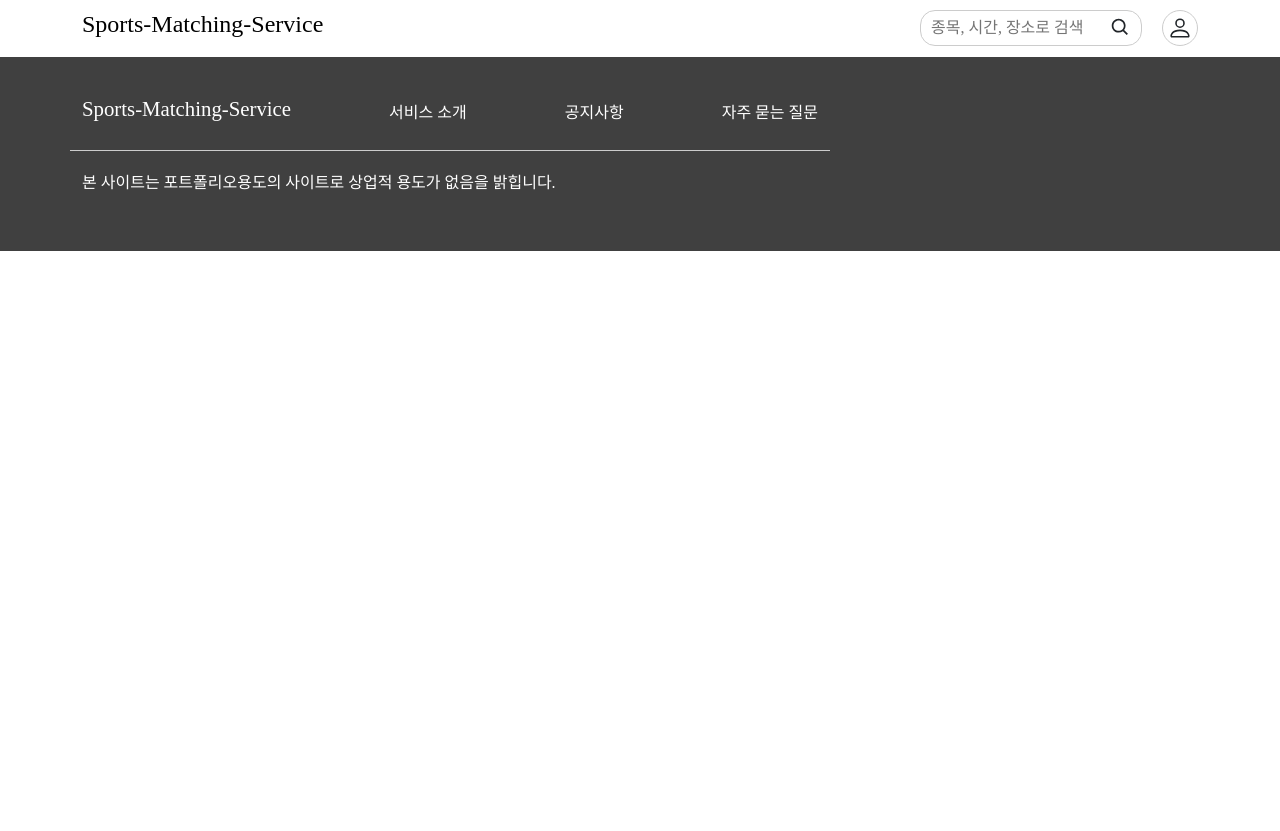
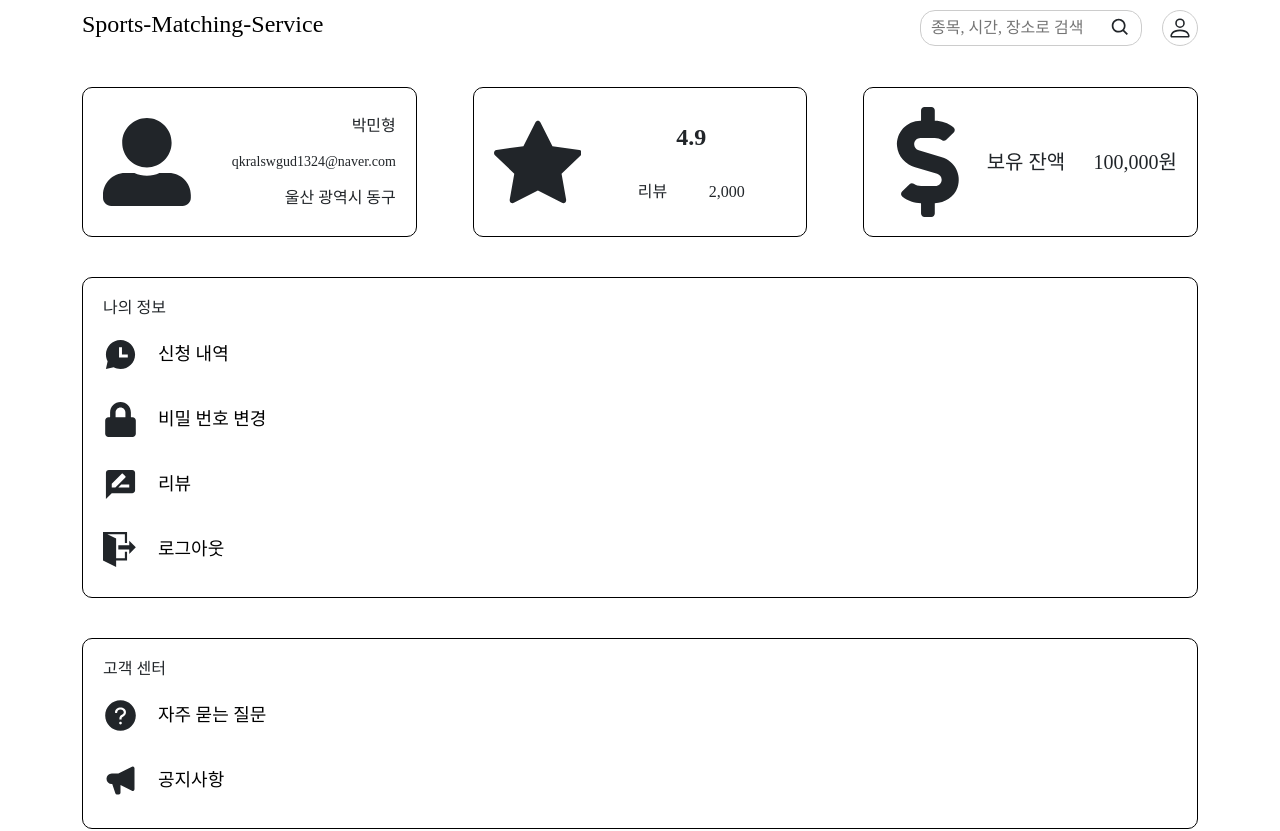
Before and after one commit to Sports-Matching-Service/Frontend, a React (Create React App) app: page /mypage in a window 1280 px wide. Shown: the top 831 px of the page. Before the commit the page ends 800 px from the top, so only its background shows below. Built offline with nearby package versions, Linux system fonts and the light colour scheme; a web font is replaced by a local one.

Commit message:
🐎 Add : MyPage
react-query 패키지 설치 및 적용
mypage 구현

```diff
--- a/package.json
+++ b/package.json
@@ -16,6 +16,7 @@
     "react-hook-form": "^7.37.0",
     "react-icons": "^4.4.0",
     "react-intersection-observer": "^9.4.0",
+    "react-query": "^3.39.2",
     "react-redux": "^8.0.4",
     "react-router-dom": "^6.4.2",
     "react-scripts": "5.0.1",
--- a/src/App.js
+++ b/src/App.js
@@ -1,13 +1,14 @@
-import { Container } from 'react-bootstrap'
-import 'bootstrap/dist/css/bootstrap.min.css'
-import './style/scss/index.scss'
-import Header from './components/common/Header'
-import { BrowserRouter, Routes, Route } from 'react-router-dom'
-import MainRoute from './route/MainRoute'
-import Footer from './components/common/Footer'
-import LoginModal from './components/common/LoginModal'
-import SignUpRoute from './route/SignUpRoute'
-import MatchRegisRoute from './route/MatchRegisRoute'
+import { Container } from "react-bootstrap";
+import "bootstrap/dist/css/bootstrap.min.css";
+import "./style/scss/index.scss";
+import Header from "./components/common/Header";
+import { BrowserRouter, Routes, Route } from "react-router-dom";
+import MainRoute from "./route/MainRoute";
+import Footer from "./components/common/Footer";
+import LoginModal from "./components/common/LoginModal";
+import SignUpRoute from "./route/SignUpRoute";
+import MatchRegisRoute from "./route/MatchRegisRoute";
+import MyPageRoute from "./route/MyPageRoute";
 
 function App() {
   return (
@@ -19,13 +20,14 @@ function App() {
             <Route path="/" element={<MainRoute />} />
             <Route path="/signup" element={<SignUpRoute />} />
             <Route path="/matchregis" element={<MatchRegisRoute />} />
+            <Route path="/mypage" element={<MyPageRoute />} />
           </Routes>
         </div>
       </Container>
       <Footer />
       <LoginModal />
     </BrowserRouter>
-  )
+  );
 }
 
-export default App
+export default App;
--- /dev/null
+++ b/src/components/view/MyPage.jsx
@@ -0,0 +1,208 @@
+import React from "react";
+import { Col, Row } from "react-bootstrap";
+import styled from "styled-components";
+import { FaUserAlt, FaDollarSign, FaLock } from "react-icons/fa";
+import { BsFillStarFill } from "react-icons/bs";
+import { RiChatHistoryFill } from "react-icons/ri";
+import { MdRateReview } from "react-icons/md";
+import { ImExit } from "react-icons/im";
+import { AiFillQuestionCircle } from "react-icons/ai";
+import { HiSpeakerphone } from "react-icons/hi";
+import { Link } from "react-router-dom";
+import { useQuery } from "react-query";
+import axios from "axios";
+
+const MyCardContainer = styled.div`
+  width: 100%;
+  display: flex;
+  justify-content: space-between;
+  margin: 30px 0 40px 0;
+`;
+
+const MyCard = styled.div`
+  width: 30%;
+  height: 150px;
+  padding: 20px 20px;
+  display: flex;
+  justify-content: space-between;
+  align-items: center;
+  border: 1px solid black;
+  border-radius: 10px;
+
+  & svg {
+    width: 30%;
+    height: 110px;
+  }
+`;
+
+const Card = styled.div`
+  display: flex;
+  flex-direction: column;
+  justify-content: space-around;
+  height: 110px;
+  width: 65%;
+`;
+
+const UserCard = styled(Card)`
+  & span {
+    text-align: right;
+  }
+  & span:nth-child(2) {
+    font-size: 14px;
+  }
+`;
+
+const StarCard = styled(Card)`
+  text-align: center;
+  & > span {
+    font-size: 24px;
+    font-weight: 700;
+  }
+  & div {
+    display: flex;
+    justify-content: space-evenly;
+  }
+`;
+
+const MoneyCard = styled(Card)`
+  & div {
+    display: flex;
+    justify-content: space-between;
+    font-size: 20px;
+  }
+`;
+
+const MyContainer = styled.div`
+  width: 100%;
+  border: 1px solid black;
+  border-radius: 10px;
+  display: flex;
+  flex-direction: column;
+  padding: 20px;
+  margin-bottom: 40px;
+
+  & h5 {
+    margin-bottom: 20px;
+    font-size: 16px;
+  }
+`;
+
+const MyItem = styled.div`
+  display: flex;
+  align-items: center;
+  margin-bottom: 30px;
+  &:last-child {
+    margin-bottom: 10px;
+  }
+  & svg {
+    margin-right: 20px;
+    width: 35px;
+    height: 35px;
+  }
+  & span {
+    font-size: 18px;
+  }
+`;
+
+function MyPage() {
+  // by 민형, User(이름, 이메일, 주소) | Review(별점, 리뷰 개수) | Money(잔액) 데이터 가져오기_221022
+
+  //   const { isLoading: userLoaindg, data: userData } = useQuery("user", () =>
+  //     axios.get(`API URL/user`)
+  //   );
+  //   const { isLoading: reviewLoaindg, data: reviewData } = useQuery(
+  //     "review",
+  //     () => axios.get(`API URL/review`)
+  //   );
+  //   const { isLoading: moneyLoaindg, data: moneyData } = useQuery("money", () =>
+  //     axios.get(`API URL/money`)
+  //   );
+  //   const loading = userLoaindg || reviewLoaindg || moneyLoaindg;
+  return (
+    <>
+      {/* by 민형, 위의 모든 데이터가 로딩이 끝났을 경우 내용을 렌더링_221022 */}
+      {/* {!loading ? <div>Loading...</div> : <div>밑에 내용</div>} */}
+      <Row className="filter_col_wrap">
+        <Col sm={12} md={12}>
+          <MyCardContainer>
+            <MyCard>
+              <FaUserAlt />
+              <UserCard>
+                <span>박민형</span>
+                <span>qkralswgud1324@naver.com</span>
+                <span>울산 광역시 동구</span>
+              </UserCard>
+            </MyCard>
+            <MyCard>
+              <BsFillStarFill />
+              <StarCard>
+                <span>4.9</span>
+                <div>
+                  <span>리뷰</span>
+                  <span>2,000</span>
+                </div>
+              </StarCard>
+            </MyCard>
+            <MyCard>
+              <FaDollarSign />
+              <MoneyCard>
+                <div>
+                  <span>보유 잔액</span>
+                  <span>100,000원</span>
+                </div>
+              </MoneyCard>
+            </MyCard>
+          </MyCardContainer>
+        </Col>
+        <Col sm={12} md={12}>
+          <MyContainer>
+            <h5>나의 정보</h5>
+            <MyItem>
+              <RiChatHistoryFill />
+              <Link to="/">
+                <span>신청 내역</span>
+              </Link>
+            </MyItem>
+            <MyItem>
+              <FaLock />
+              <Link to="/">
+                <span>비밀 번호 변경</span>
+              </Link>
+            </MyItem>
+            <MyItem>
+              <MdRateReview />
+              <Link to="/">
+                <span>리뷰</span>
+              </Link>
+            </MyItem>
+            <MyItem>
+              <ImExit />
+              <Link to="/">
+                <span>로그아웃</span>
+              </Link>
+            </MyItem>
+          </MyContainer>
+        </Col>
+        <Col sm={12} md={12}>
+          <MyContainer>
+            <h5>고객 센터</h5>
+            <MyItem>
+              <AiFillQuestionCircle />
+              <Link to="/">
+                <span>자주 묻는 질문</span>
+              </Link>
+            </MyItem>
+            <MyItem>
+              <HiSpeakerphone />
+              <Link to="/">
+                <span>공지사항</span>
+              </Link>
+            </MyItem>
+          </MyContainer>
+        </Col>
+      </Row>
+    </>
+  );
+}
+
+export default MyPage;
--- /dev/null
+++ b/src/route/MyPageRoute.jsx
@@ -0,0 +1,12 @@
+import React from "react";
+import MyPage from "../components/view/MyPage";
+
+const MyPageRoute = () => {
+  return (
+    <>
+      <MyPage />
+    </>
+  );
+};
+
+export default MyPageRoute;
```
Also changed, not shown: 1 other file (tests, documents, lock files or other folders).
